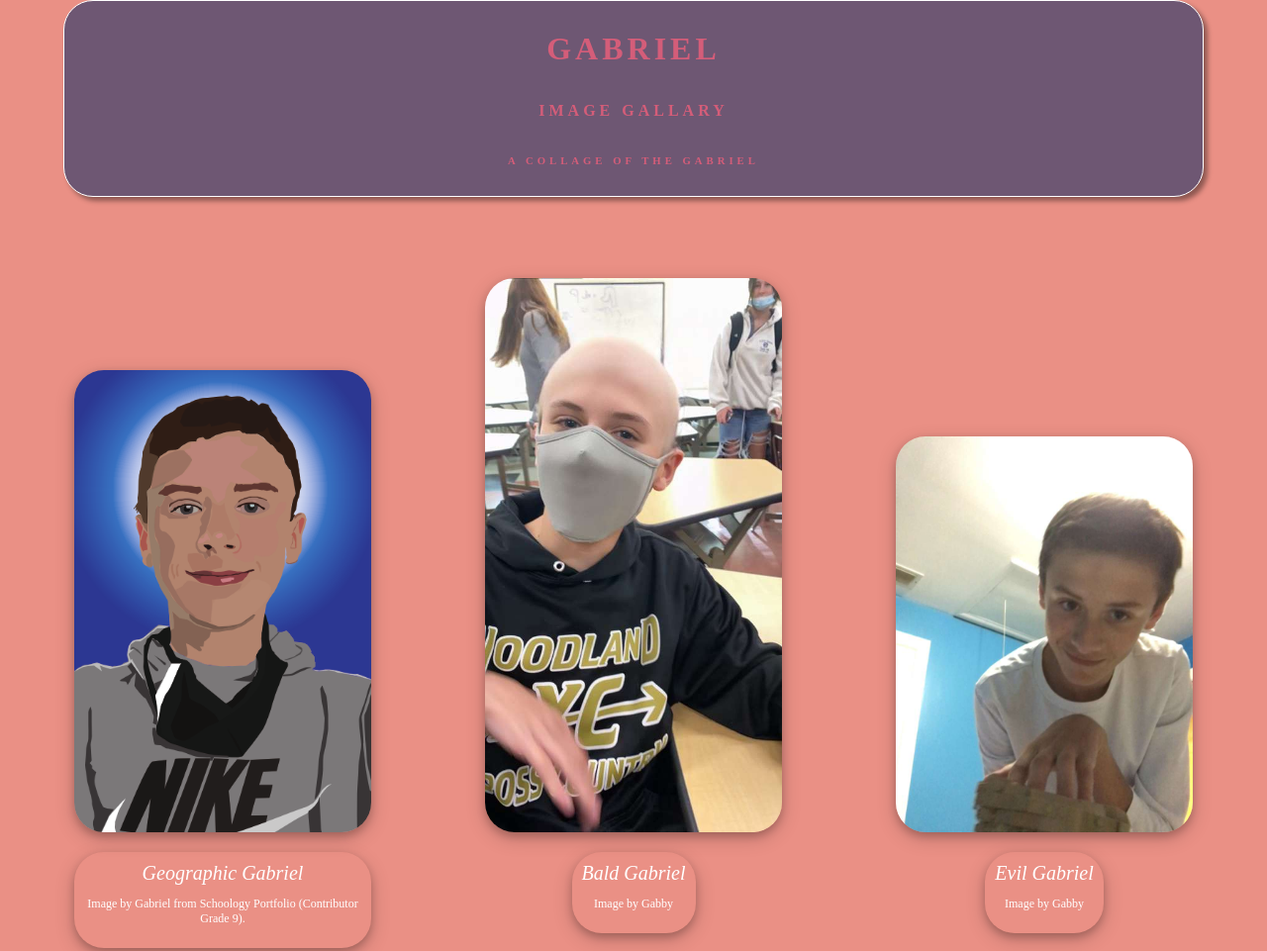
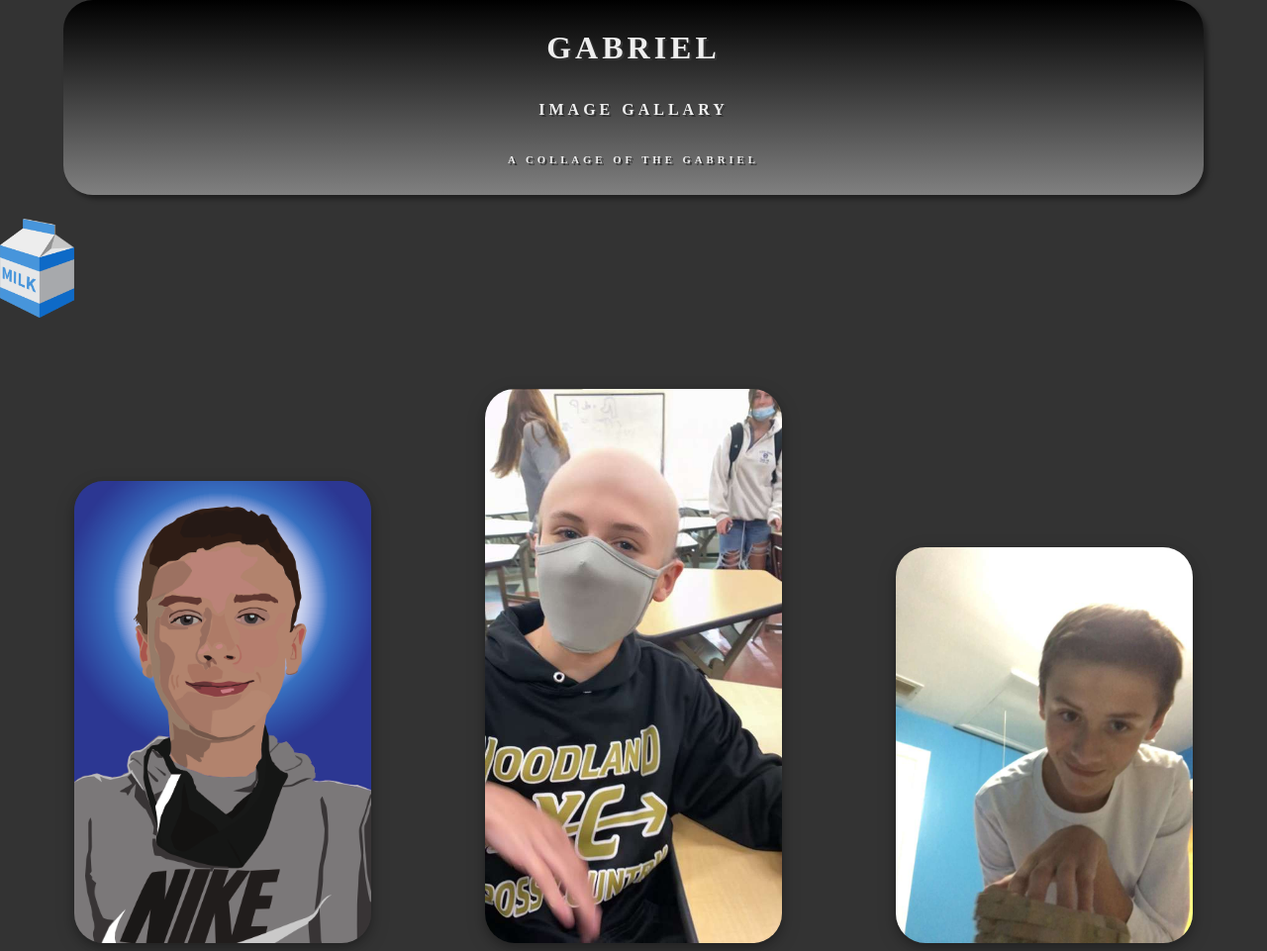
Before and after one commit to CSF2223/mygallery-PrevidiNoah, a plain HTML site: page index.html in a window 1280 px wide. Shown: the top 961 px of the page at 99% size. Drawn offline with Linux system fonts and the light colour scheme; a web font is replaced by a local one.

Commit message:
Fixed colors, fixed desktop view, added one animation, added gradients

```diff
--- a/index.html
+++ b/index.html
@@ -14,6 +14,8 @@
     <h6 class ="title"> A collage of the Gabriel </h6>
     </header>
     <br>
+    <br>
+    <img class ="milk"src="assets/milk.png">
     <section class ="gallery">
         <div class ="image">
             <img src="assets/Gabriel_Art.png" alt="Gabriel_Art"></img>
@@ -56,10 +58,12 @@
             <cite>Science Gabriel</cite>
             <p>Image by Gabby</p>
         </div>
+    </section>
+    <section, class="gallery">
         <div class ="image">
             <img src="assets/ThePainofGabe.jpg" alt="PainfulGabe"></img>
         <div class ="cardText">
-            <cite>The Pain of Gabe</cite>
+            <cite>The Pain of Gabriel</cite>
             <p>Image by Gabby </p>
         </div>
         </div>
--- a/style.css
+++ b/style.css
@@ -1,9 +1,9 @@
 /*
-Color Palette: #6E5773
-background color: #D45079
-font color: #E9E1CC
-secondary color: #EA9085
-tertiary color: #D45D79
+Color Palette: #A1A1A1
+background color: #333333
+font color: #EEEEEE
+secondary color: #CCCCCC
+tertiary color: #706C61
 */
 /* font-family: 'Alkalami', serif;
 font-family: 'Open Sans', sans-serif;/*/
@@ -13,27 +13,40 @@ font-family: 'Open Sans', sans-serif;/*/
 html {
     font-size: 62.5%;
 }
+.milk {
+  width: 75px;
+  height: 100px;
+  position: relative;
+  animation: mymove 5s infinite;
+}
 
+@keyframes mymove {
+  0%   {left:0px; top:0px;}
+  25%  {left:350px; top:0px;}
+  50%  {left:350px; top:0px;}
+  100% {left:0px; top:0px;}
+}
 header {
-    background-color: #6E5773;
+    background-image: linear-gradient(Black, Grey);
     margin: 0 4em;
     padding: 0.5rem;
     border: 1px solid #FFFFFF;
     box-shadow: 4px 4px 5px rgba(0, 0, 0, 0.4);
     text-transform: uppercase;
     border-radius: 30px;
+    border-style: hidden;
 }
 body {
     margin: 0;
-    background-color: #EA9085;
-    color: #D45D79;
+    background-color: #333333;
+    color: #EEEEEE;
+    text-shadow: 2px 2px #333333;
     border-style: dashed;
     border: 10px lightgrey;
     font-size: 1.1rem;
     text-align: justify;
 }
 .title {
-    background-color: #6E5773;
     font-family: 'Alkalami', serif;
     flex-direction: column;
     text-align: center;
@@ -56,13 +69,15 @@ body {
 }
 .image a {
     text-decoration: none;
-    color: #FFFFFF;
+    color: #EEEEEE;
 }
 .cardText  {
-    color: #FFFFFF;
+    color: #EEEEEE;
+    background-image: linear-gradient(to right, grey, black);
+    margin: 1rem;
     text-align: center;
     padding: 1rem;
-    border-radius: 30px;
+    border-radius: 15px;
     margin-top: 2rem;
     box-shadow: 0 4px 8px 0 rgba(0, 0, 0, 0.2), 0 6px 20px 0 rgba(0, 0, 0, 0.19);
     display: flex;
@@ -87,7 +102,6 @@ p {
     flex-wrap: wrap;
     align-items: baseline;
     }
-
     .image {
         max-width: 300px;
     }
```
Also changed, not shown: assets/milk.png (added).
